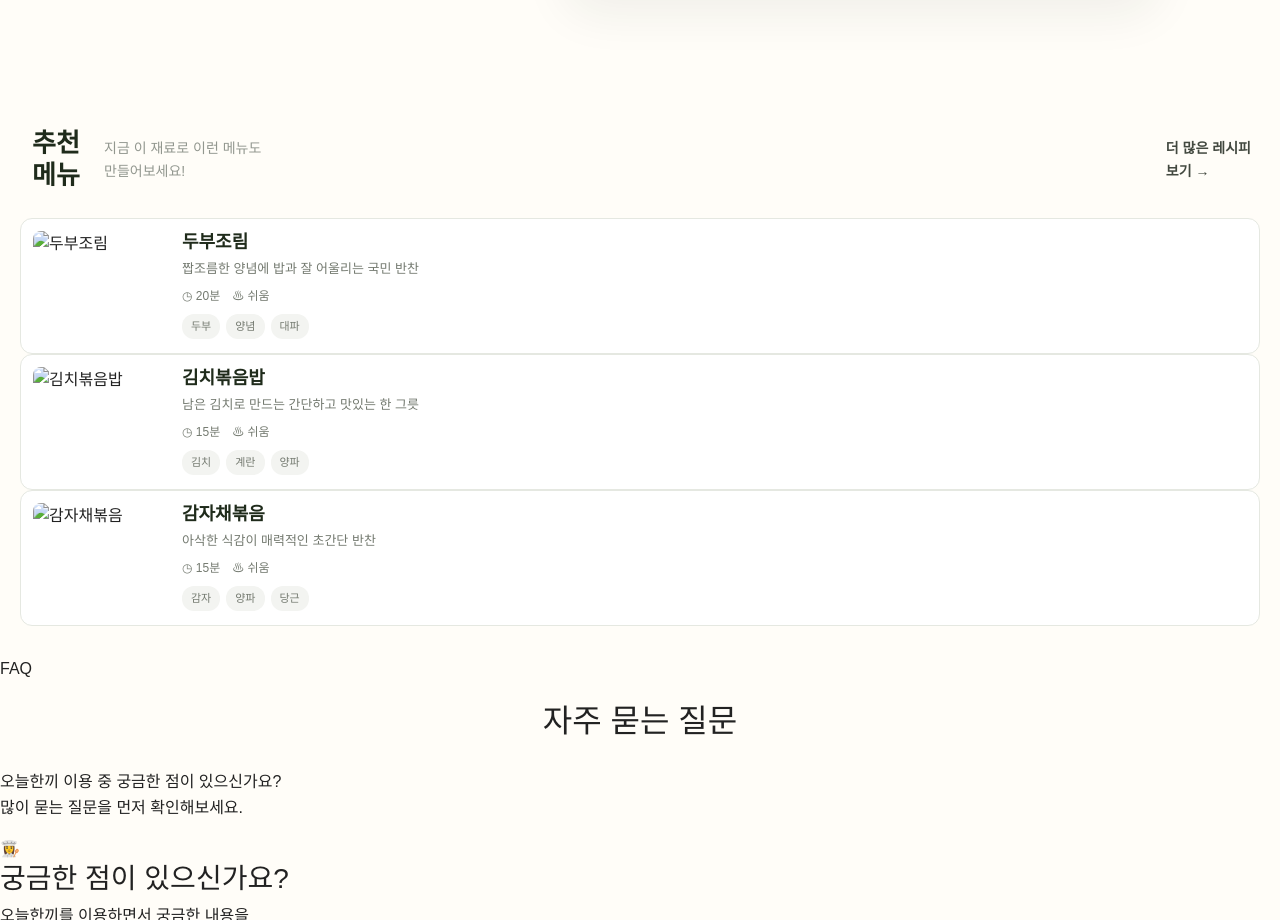
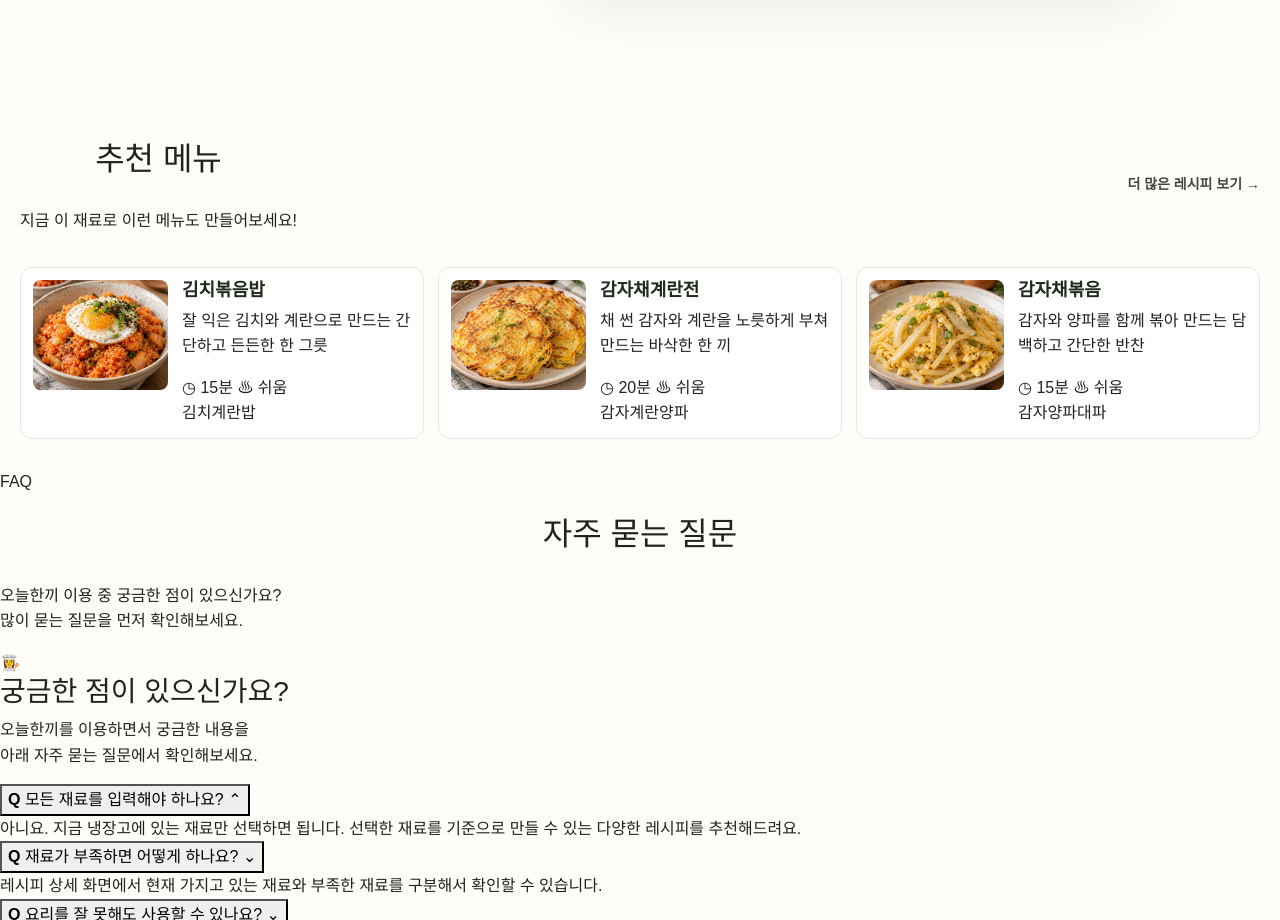
Before and after one commit to todays-meal/todayMeal, a plain HTML site: page index.html in a window 1280 px wide. Shown: the part 2980-3900 px from the top of the page. Drawn offline with nearby package versions, Linux system fonts and the light colour scheme.

Commit message:
Feat:수정

```diff
--- a/index.html
+++ b/index.html
@@ -30,7 +30,11 @@
     <!-- 01 Header - 이한준 -->
     <header class="header">
       <div class="logo">
-        <img class="logo-image" src="./images/오늘한끼2.png" alt="오늘한끼 로고"/>
+        <img
+          class="logo-image"
+          src="./images/오늘한끼2.png"
+          alt="오늘한끼 로고"
+        />
       </div>
 
       <nav class="nav">
@@ -275,132 +279,22 @@
       </section>
 
       <!-- 07 추천 레시피 - 김수연 -->
-      <section class="recipes"></section>
-
-
       <section class="recommend-section">
-
+        <!-- 추천 메뉴 상단 -->
         <div class="recommend-header">
-    <div class="recommend-title-wrap">
+          <div class="recommend-title">
             <h2>추천 메뉴</h2>
             <p>지금 이 재료로 이런 메뉴도 만들어보세요!</p>
           </div>
 
-
-    <div class="recommend-section"></div>
-
-    <a href="#" class="more-link">
-      더 많은 레시피 보기 →
-    </a>
-  </div>
-<a href="#" class="more-link"></a>
-<div></div>
-<div class =
-
-  <div class="recommend-list">
-
-    <!-- 카드 1 -->
-    <article class="recommend-card">
-
-      <img
-        src="./images/tofu.jpg"
-        alt="두부조림"
-        class="recommend-image"
-      >
-
-      <div class="recommend-content">
-
-        <h3>두부조림</h3>
-
-        <p class="description">
-          짭조름한 양념에 밥과 잘 어울리는 국민 반찬
-        </p>
-
-        <div class="recipe-info">
-          <span>◷ 20분</span>
-          <span>♨ 쉬움</span>
+          <a href="#" class="more-link"> 더 많은 레시피 보기 → </a>
         </div>
 
-        <div class="tags">
-          <span>두부</span>
-          <span>양념</span>
-          <span>대파</span>
-        </div>
-
-      </div>
-
-    </article>
-
-
-    <!-- 카드 2 -->
-    <article class="recommend-card">
-
-      <img
-        src="./images/kimchi-rice.jpg"
-        alt="김치볶음밥"
-        class="recommend-image"
-      >
-
-      <div class="recommend-content">
-
-        <h3>김치볶음밥</h3>
-
-        <p class="description">
-          남은 김치로 만드는 간단하고 맛있는 한 그릇
-        </p>
-
-        <div class="recipe-info">
-          <span>◷ 15분</span>
-          <span>♨ 쉬움</span>
-        </div>
-
-        <div class="tags">
-          <span>김치</span>
-          <span>계란</span>
-          <span>양파</span>
-        </div>
-
-      </div>
-
-    </article>
-
-
-    <!-- 카드 3 -->
-    <article class="recommend-card">
-
-      <img
-        src="./images/potato.jpg"
-        alt="감자채볶음"
-        class="recommend-image"
-      >
-
-      <div class="recommend-content">
-
-        <h3>감자채볶음</h3>
-
-        <p class="description">
-          아삭한 식감이 매력적인 초간단 반찬
-        </p>
-
-        <div class="recipe-info">
-          <span>◷ 15분</span>
-          <span>♨ 쉬움</span>
-        </div>
-
-        <div class="tags">
-          <span>감자</span>
-          <span>양파</span>
-          <span>당근</span>
-        </div>
-
-      </div>
-
-    </article>
-
-  </div>
-
+        <!-- JS가 추천 메뉴 카드를 넣어줄 공간 -->
+        <div id="recommend-list" class="recommend-list"></div>
       </section>
 
+      <script src="./js/main.js"></script>
       <!-- 08 부가 기능 - 김수연 -->
       <section class="other-features"></section>
 
--- a/js/main.js
+++ b/js/main.js
@@ -0,0 +1,89 @@
+const recommendRecipes = [
+  {
+    id: 1,
+    title: "김치볶음밥",
+    description: "잘 익은 김치와 계란으로 만드는 간단하고 든든한 한 그릇",
+    image: "./images/kimchi-rice.png",
+    time: 15,
+    difficulty: "쉬움",
+    tags: ["김치", "계란", "밥"],
+  },
+
+  {
+    id: 2,
+    title: "감자채계란전",
+    description: "채 썬 감자와 계란을 노릇하게 부쳐 만드는 바삭한 한 끼",
+    image: "./images/potato-egg-pancake.png",
+    time: 20,
+    difficulty: "쉬움",
+    tags: ["감자", "계란", "양파"],
+  },
+
+  {
+    id: 3,
+    title: "감자채볶음",
+    description: "감자와 양파를 함께 볶아 만드는 담백하고 간단한 반찬",
+    image: "./images/stir-fried-potato.png",
+    time: 15,
+    difficulty: "쉬움",
+    tags: ["감자", "양파", "대파"],
+  },
+];
+
+const recommendList = document.querySelector("#recommend-list");
+
+function renderRecommendRecipes() {
+  // 기존 카드 비우기
+  recommendList.textContent = "";
+
+  // 레시피 하나씩 꺼내기
+  recommendRecipes.forEach((recipe) => {
+    // article 태그 만들기
+    const card = document.createElement("article");
+
+    card.className = "recommend-card";
+
+    // 카드 내용 만들기
+    card.innerHTML = `
+      <img
+        src="${recipe.image}"
+        alt="${recipe.title}"
+        class="recommend-image"
+      >
+
+      <div class="recommend-content">
+
+        <h3>${recipe.title}</h3>
+
+        <p class="recommend-description">
+          ${recipe.description}
+        </p>
+
+        <div class="recommend-info">
+
+          <span>
+            ◷ ${recipe.time}분
+          </span>
+
+          <span class="difficulty">
+            ♨ ${recipe.difficulty}
+          </span>
+
+        </div>
+
+        <div class="recommend-tags">
+
+          ${recipe.tags.map((tag) => `<span>${tag}</span>`).join("")}
+
+        </div>
+
+      </div>
+    `;
+
+    // 완성된 카드를 화면에 추가
+    recommendList.append(card);
+  });
+}
+
+// 함수 실행
+renderRecommendRecipes();
```
Also changed, not shown: images/kimchi-rice.png (added), images/potato-egg-pancake.png (added), images/stir-fried-potato.png (added). Lines whose indentation alone changed are shown as unchanged.
